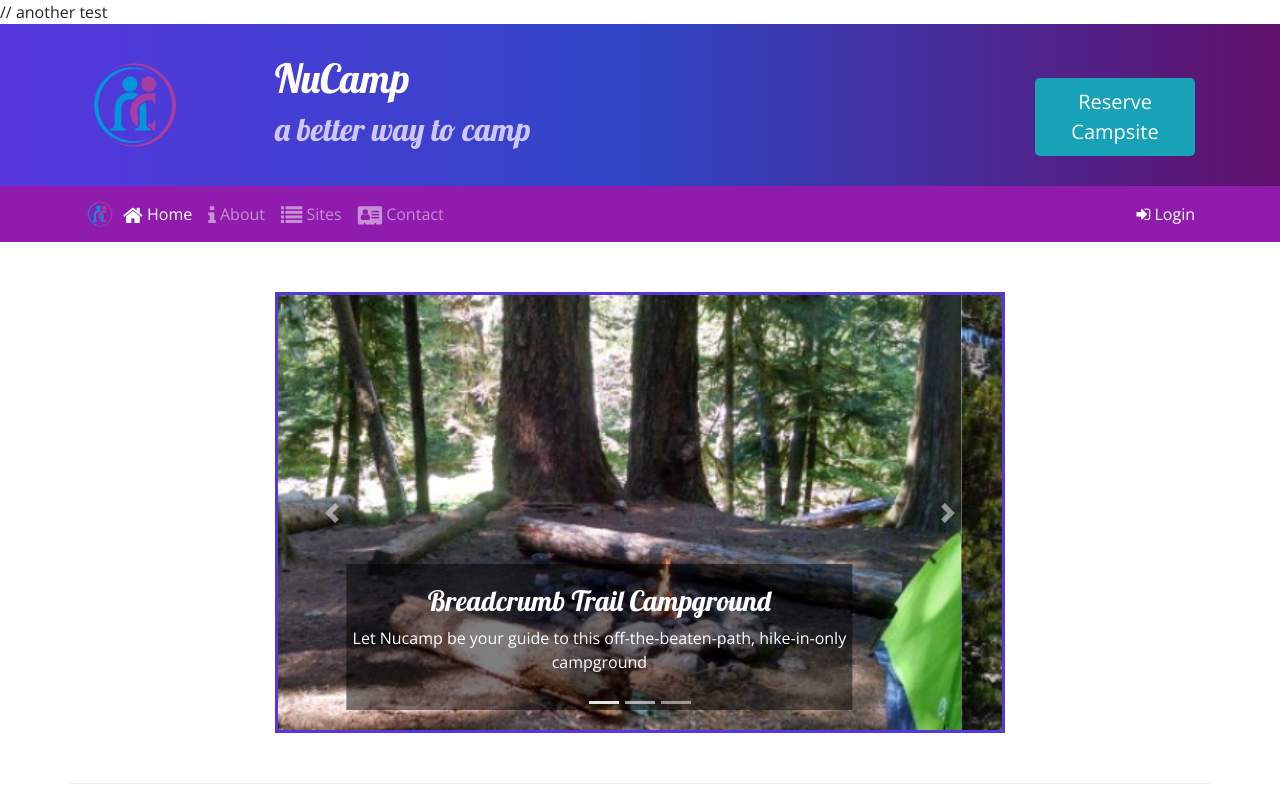
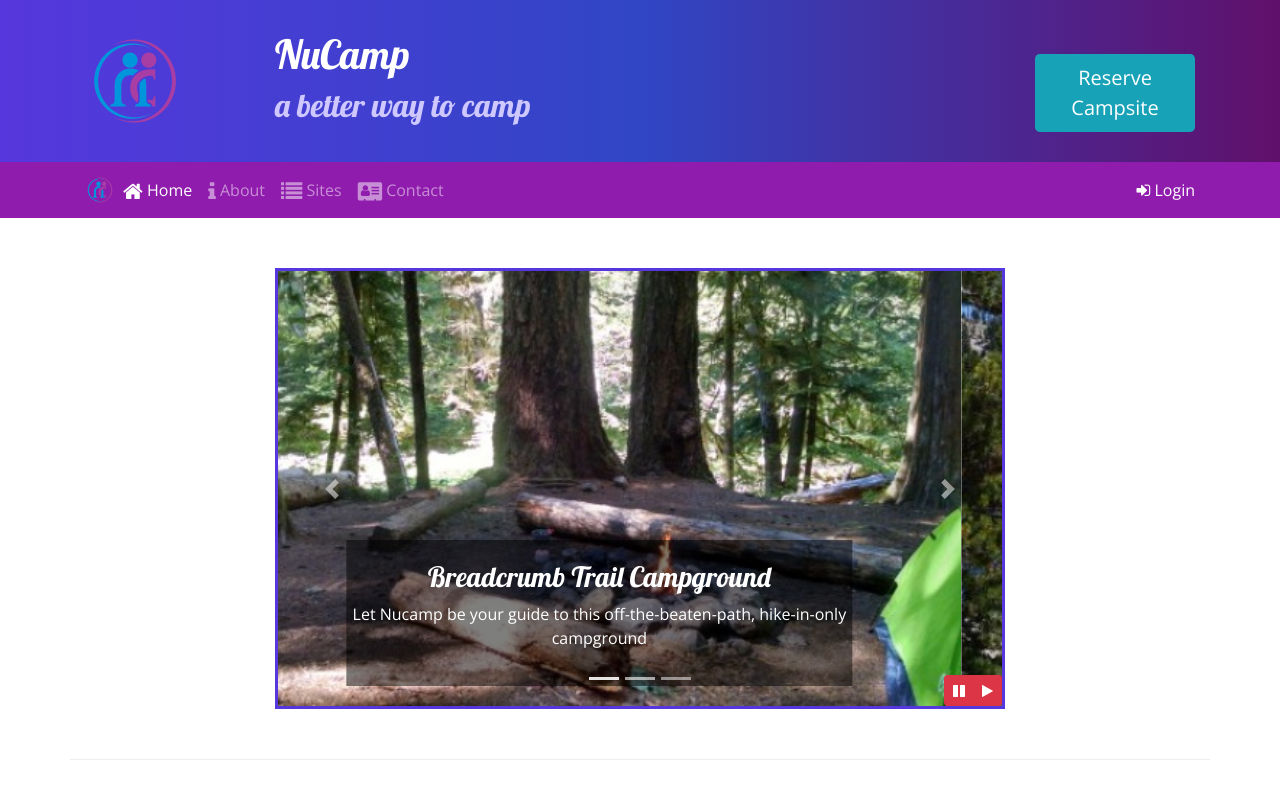
Before and after one commit to kzaid0767/nucampsite, a website: page index.html in a window 1280 px wide. Shown: the top 800 px of the page. Drawn offline with nearby package versions, Linux system fonts and the light colour scheme.

Commit message:
Bootstrap and jQuesry Part 1

```diff
--- a/css/styles.css
+++ b/css/styles.css
@@ -42,3 +42,10 @@ header h2 {
 .carousel {
     border: solid #5637DD;
 }
+
+#carouselButton {
+    position: absolute;
+    right: 0;
+    bottom: 0;
+    z-index: 100; /*makes button overlayed*/
+}
--- a/index.html
+++ b/index.html
@@ -17,7 +17,6 @@
 </head>
 
 <body>
-// another test
     <header class="jumbotron jumbotron-fluid">
         <div class="container">
             <div class="row">
@@ -192,6 +191,14 @@
                         <span class="carousel-control-next-icon"></span>
                         <span class="sr-only"></span>
                     </a>
+                    <div class="btn-group" id="carouselButton">
+                        <button class="btn btn-danger btn-sm" id="carouselPause">
+                            <i class="fa fa-pause"></i>
+                        </button>
+                        <button class="btn btn-danger btn-sm" id="carouselPlay">
+                            <i class="fa fa-play"></i>
+                        </button>
+                    </div>
                 </div>
             </div>
         </div>
@@ -276,6 +283,17 @@
     <script src="node_modules/popper.js/dist/umd/popper.min.js"></script>
     <script src="node_modules/bootstrap/dist/js/bootstrap.min.js"></script>
 
+    <script>
+        $(function() {
+            $(".carousel").carousel( { interval: 2000, pause: "false" } );
+            $("#carouselPause").click(function(){
+                $(".carousel").carousel("pause");
+            });
+            $("#carouselPlay").click(function(){
+                $(".carousel").carousel("cycle");
+            });
+        });
+    </script>
 
 </body>
 
```
